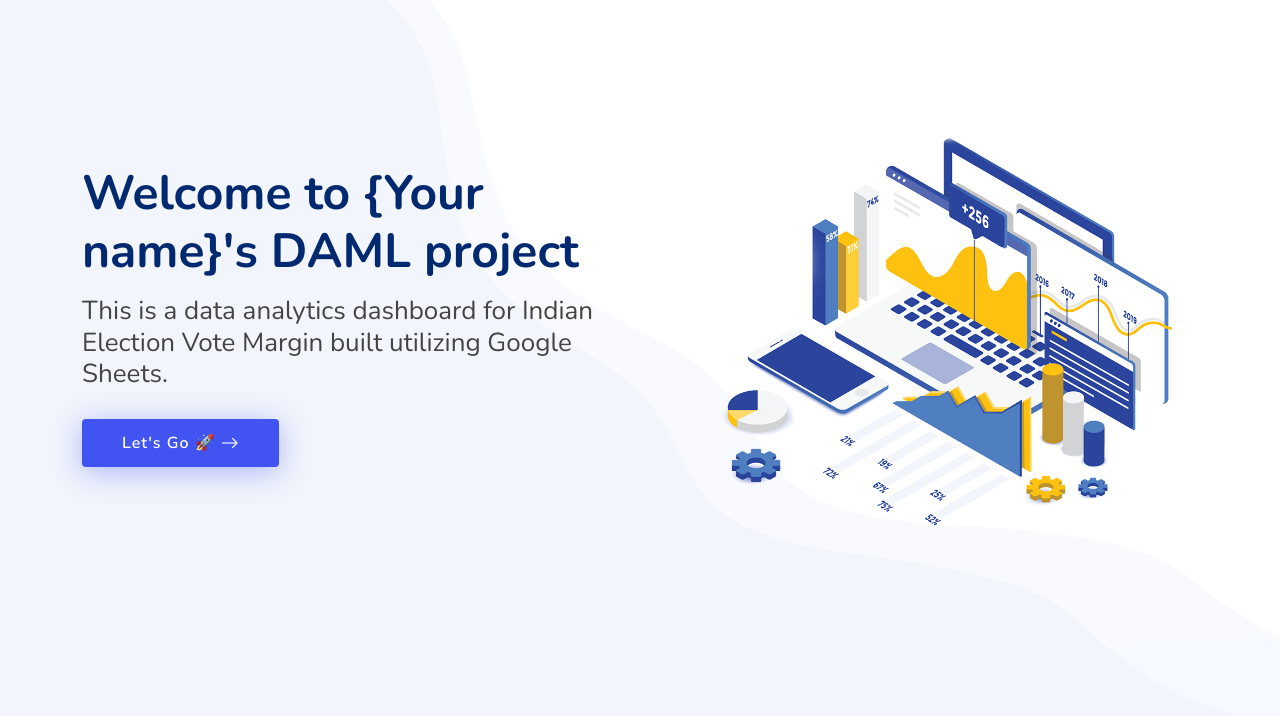
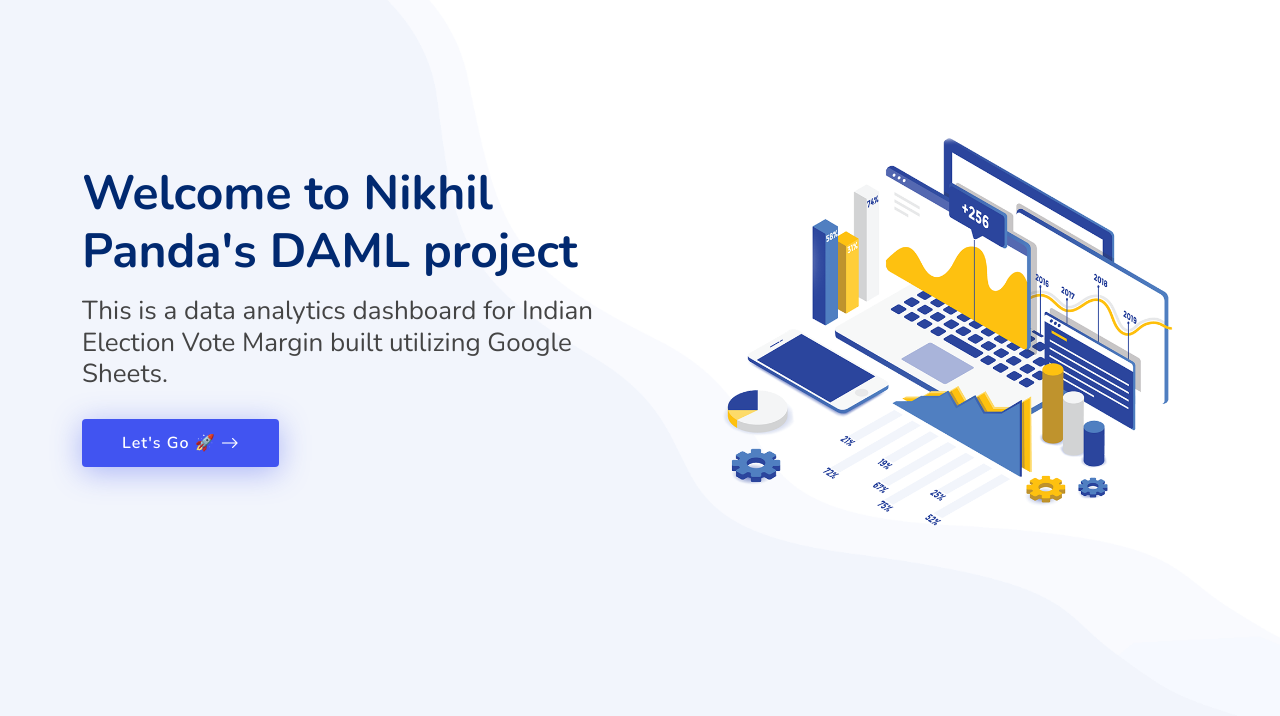
Before and after one commit to Nikhil-Panda/DAML, a plain HTML site: page index.html in a window 1280 px wide. Shown: the part 84-800 px from the top of the page. Drawn offline with nearby package versions, Linux system fonts and the light colour scheme.

Commit message:
first mod

```diff
--- a/index.html
+++ b/index.html
@@ -61,7 +61,7 @@
       <div class="row">
         <div class="col-lg-6 d-flex flex-column justify-content-center">
           <h1 data-aos="fade-up">
-            Welcome to {Your name}'s DAML project
+            Welcome to Nikhil Panda's DAML project
           </h1>
           <h2 data-aos="fade-up" data-aos-delay="400">
             This is a data analytics dashboard for Indian Election Vote Margin built utilizing Google Sheets.
@@ -108,6 +108,7 @@
           <div class="col-lg-12 d-flex flex-column text-center justify-content-center" data-aos="fade-up"
             data-aos-delay="200">
             <!-- NOTE Insert your google sheet link here -->
+            <iframe src="https://docs.google.com/spreadsheets/d/e/2PACX-1vSuoMuEhgjrXUatQl-xPGhxOysXTOo0j73ypSt_iXQleuyr8AwImSb1AdfoLTebPgB5DpL6-OkW4gED/pubhtml?gid=944801810&amp;single=true&amp;widget=true&amp;headers=false"></iframe>
 
           </div>
         </div>
```
